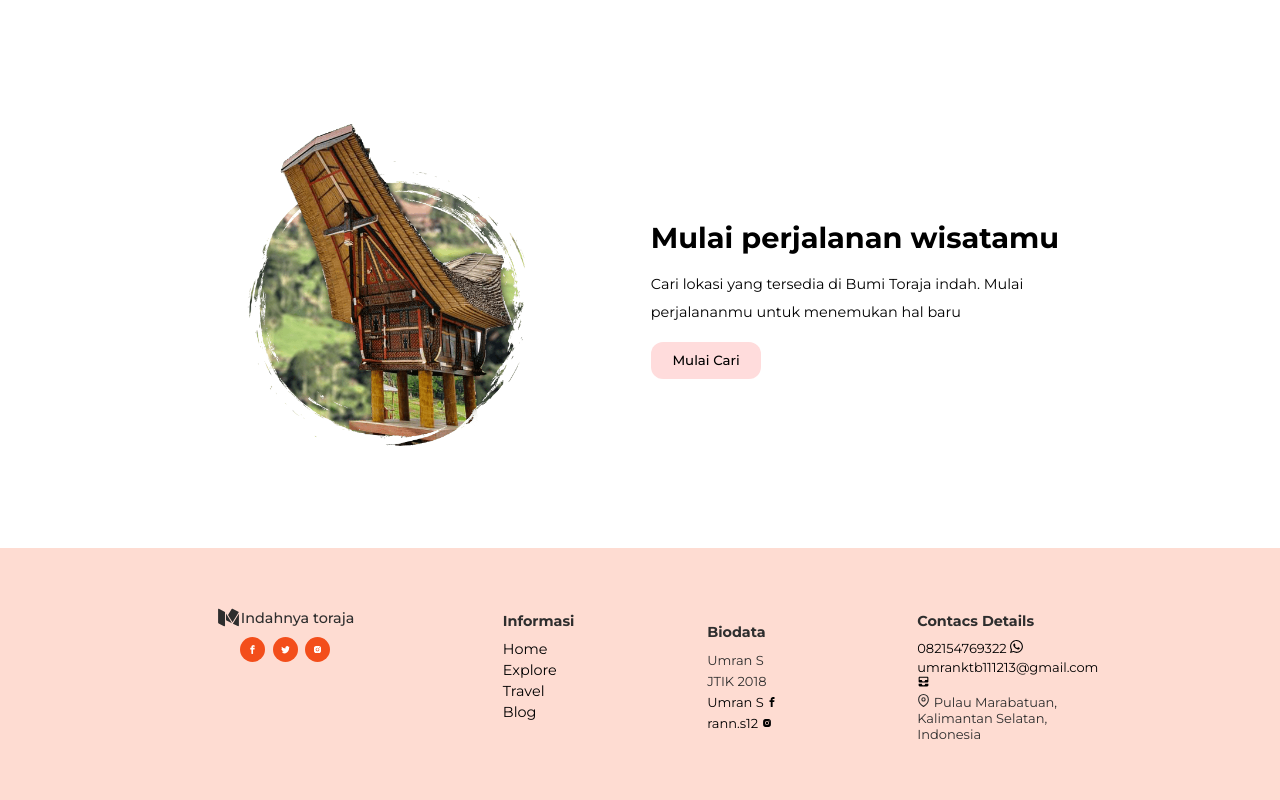
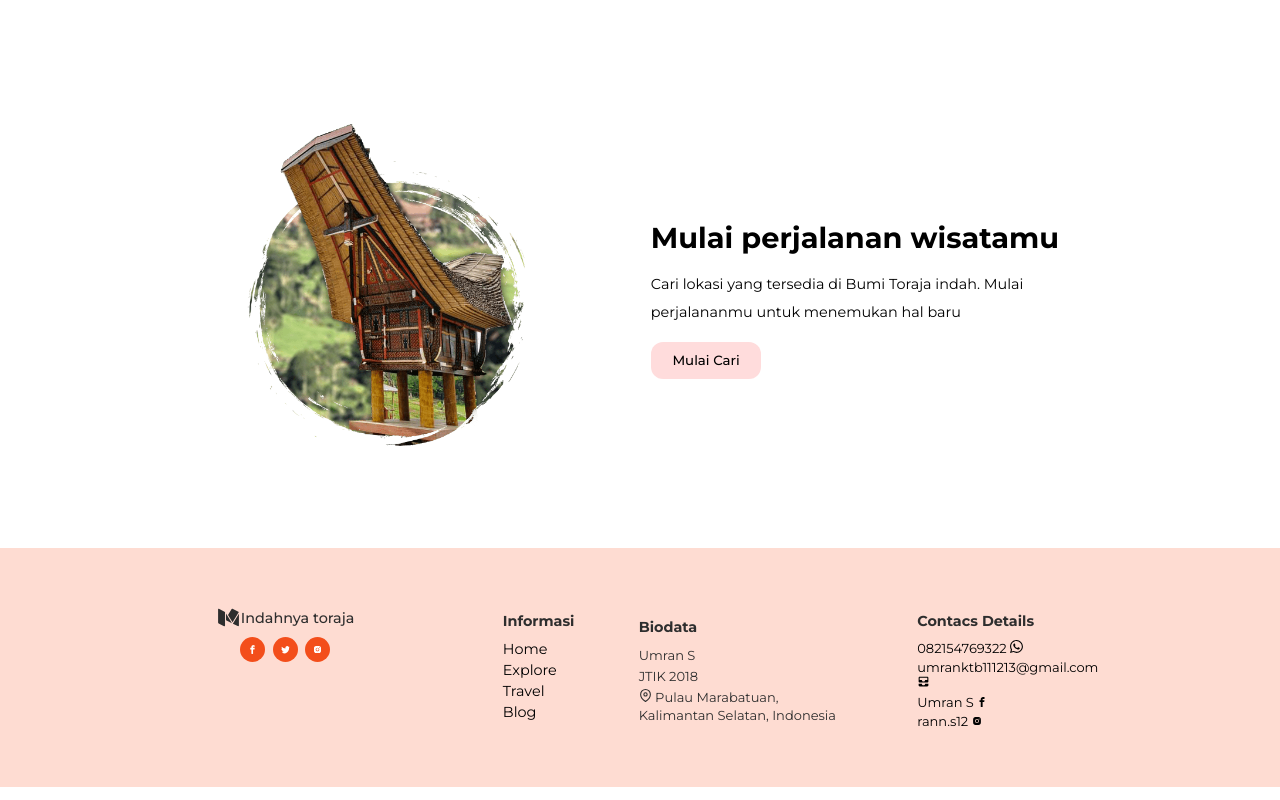
Before and after one commit to HysrCode/frontend-indahnya-toraja, a React (Vite) app: page / in a window 1280 px wide. Shown: the part 3190-3990 px from the top of the page. Built offline with nearby package versions, Linux system fonts and the light colour scheme; no server answers; a web font is replaced by a local one.

Commit message:
update footer

```diff
--- a/src/Components/Footer/Footer.jsx
+++ b/src/Components/Footer/Footer.jsx
@@ -43,14 +43,9 @@ const Footer = () => {
             <span className="span-name">JTIK 2018</span>
           </li>
           <li>
-            <a href="https://www.facebook.com/umran.dewi" target="_blank">
-              Umran S <ImFacebook className="icon-footer" />
-            </a>
-          </li>
-          <li>
-            <a href="https://www.instagram.com/rannn.s12/" target="_blank">
-              rann.s12 <AiFillInstagram className="icon-footer" />
-            </a>
+            <span className="email">
+              <FiMapPin /> Pulau Marabatuan, Kalimantan Selatan, Indonesia{" "}
+            </span>
           </li>
         </div>
 
@@ -72,10 +67,16 @@ const Footer = () => {
           >
             umranktb111213@gmail.com <MdAllInbox />
           </a>
-
-          <span className="email">
-            <FiMapPin /> Pulau Marabatuan, Kalimantan Selatan, Indonesia{" "}
-          </span>
+          <a
+            href="https://www.facebook.com/umran.dewi"
+            target="_blank"
+            className="email"
+          >
+            Umran S <ImFacebook className="icon-footer" />
+          </a>
+          <a href="https://www.instagram.com/rannn.s12/" target="_blank">
+            rann.s12 <AiFillInstagram className="icon-footer" />
+          </a>
         </div>
       </div>
     </div>
```
